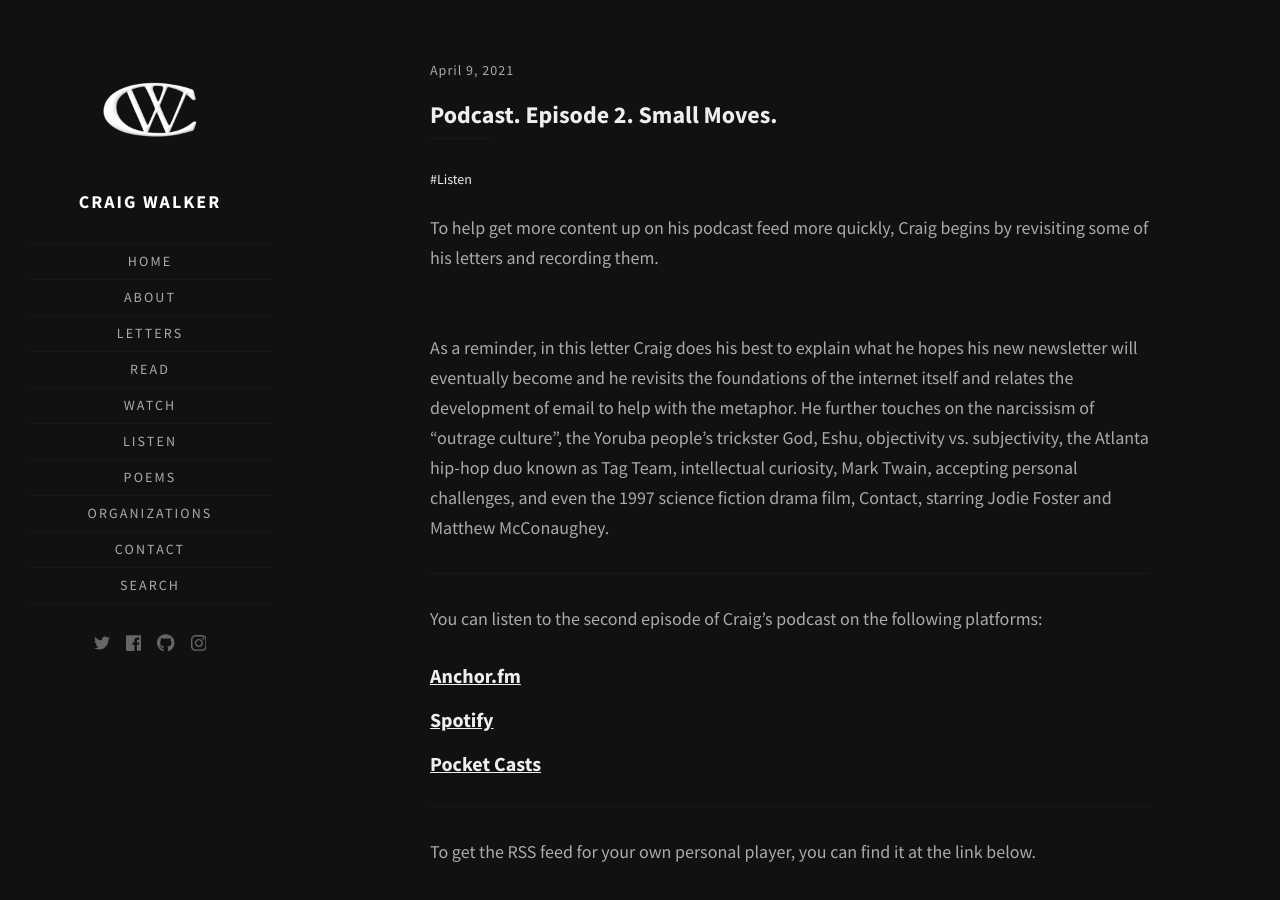
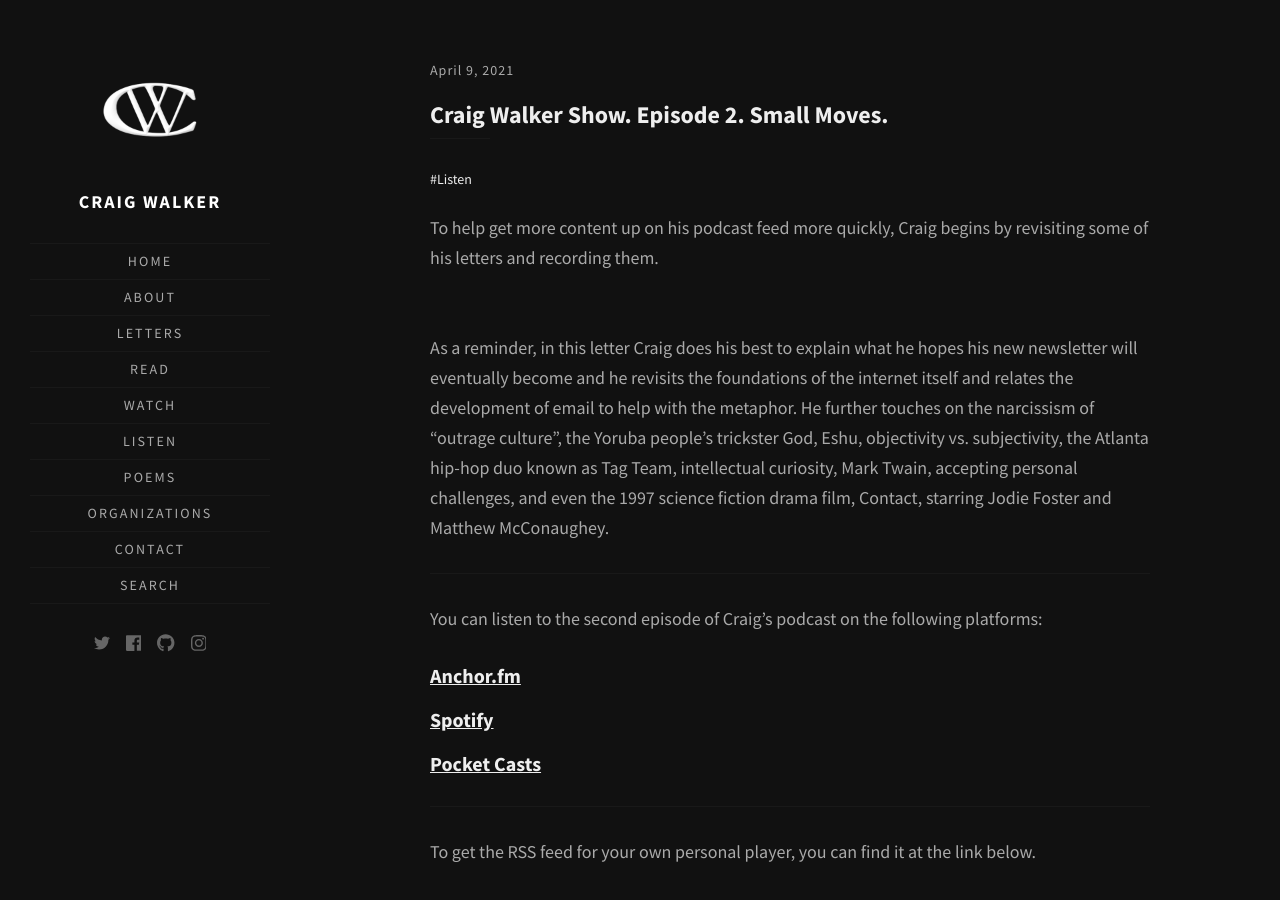
Before and after one commit to walkercraig/walkercraig, a Jekyll site: the page built from _posts/2021/2021-04-09-podcast-episode-2-small-moves.md, in a window 1280 px wide and 900 px high. Built offline with Jekyll 4.4.1, drawn with Linux system fonts in a browser that asks for light colours; some web fonts are replaced.

Commit message:
Update 2021-04-09-podcast-episode-2-small-moves.md

```diff
--- a/_posts/2021/2021-04-09-podcast-episode-2-small-moves.md
+++ b/_posts/2021/2021-04-09-podcast-episode-2-small-moves.md
@@ -1,7 +1,7 @@
 ---
 layout: post
 tag: [ Listen ]
-title: Podcast. Episode 2. Small Moves.
+title: Craig Walker Show. Episode 2. Small Moves.
 ---
 
 To help get more content up on his podcast feed more quickly, Craig begins by revisiting some of his letters and recording them.<br><br/>
```
